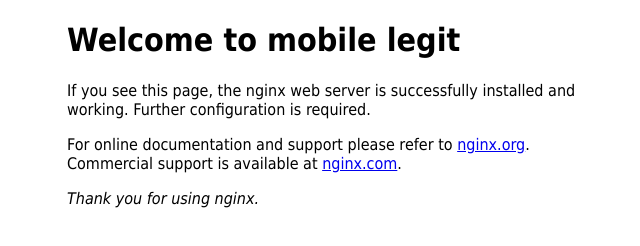
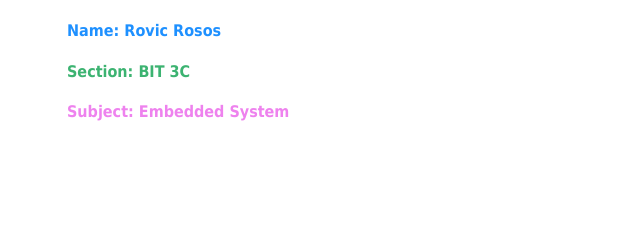
Before and after one commit to rovz0630/html, a plain HTML site: page index.html in a window 1280 px wide. Shown: the whole page, without its empty margins (293-933 px from the left). Drawn offline with Linux system fonts and the light colour scheme.

Commit message:
this is my first commit

```diff
--- a/index.html
+++ b/index.html
@@ -9,15 +9,10 @@ font-family: Tahoma, Verdana, Arial, sans-serif; }
 </style>
 </head>
 <body>
-<h1>Welcome to mobile legit</h1>
-<p>If you see this page, the nginx web server is successfully installed and
-working. Further configuration is required.</p>
+<h4 style="color:DodgerBlue;">Name: Rovic Rosos</h4>
+<h4 style="color:MediumSeaGreen;">Section: BIT 3C</h4>
+<h4 style="color:Violet;">Subject: Embedded System</h4>
 
-<p>For online documentation and support please refer to
-<a href="http://nginx.org/">nginx.org</a>.<br/>
-Commercial support is available at
-<a href="http://nginx.com/">nginx.com</a>.</p>
 
-<p><em>Thank you for using nginx.</em></p>
 </body>
 </html>
```
